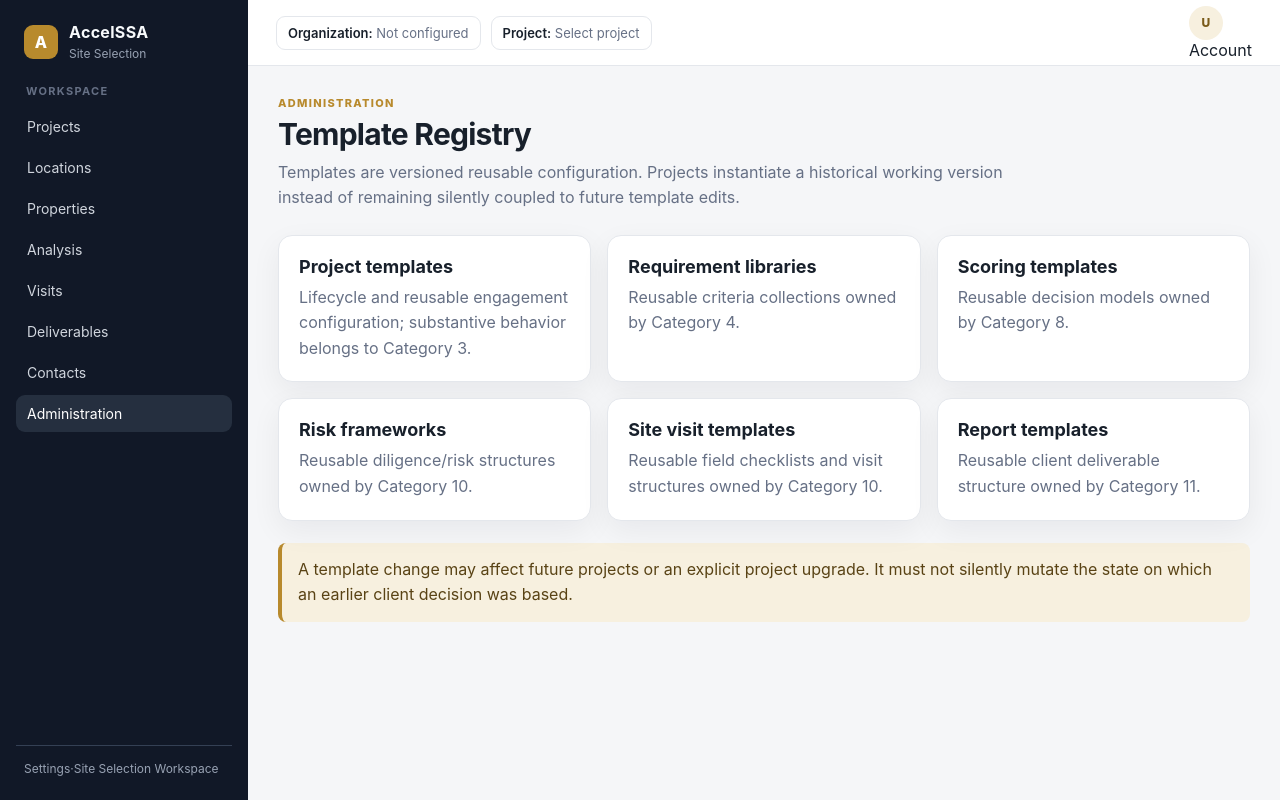
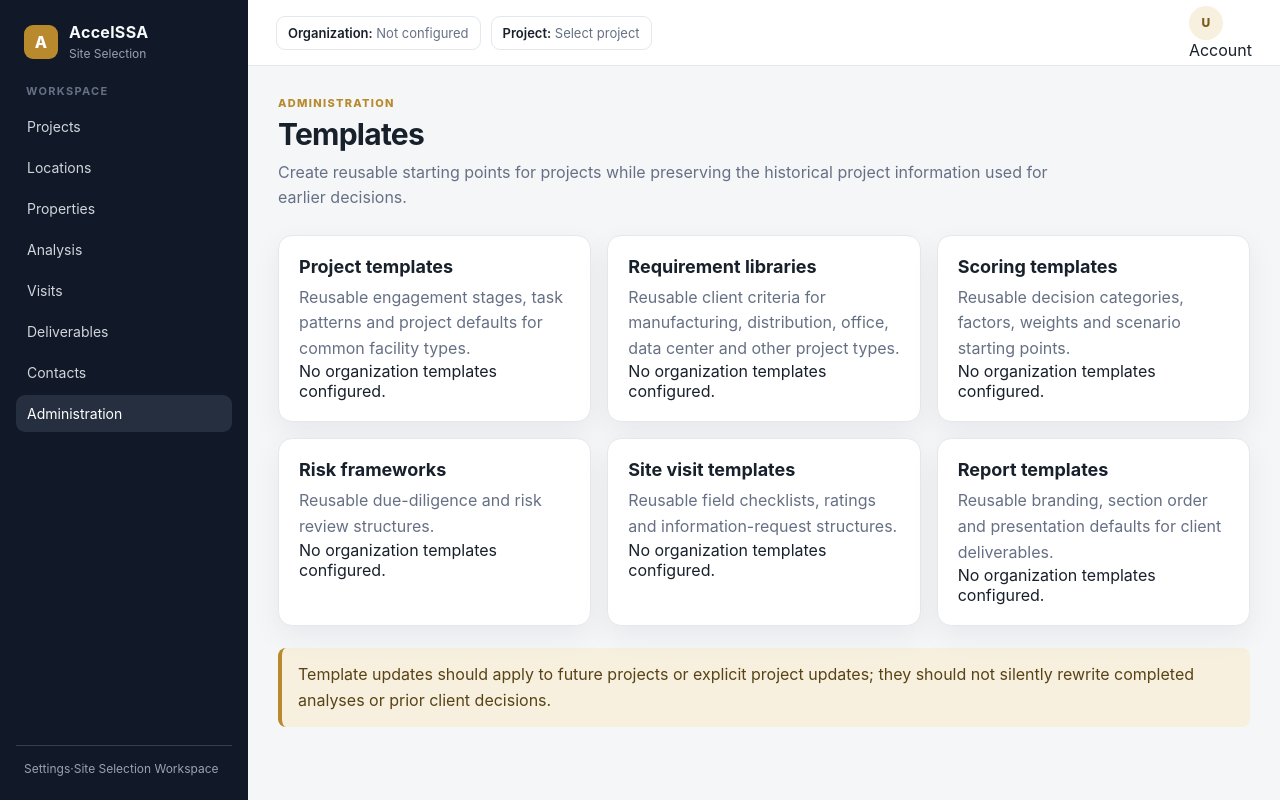
Before and after one commit to AccelAnalysis/AccelSSA, a Next.js app: page /administration/templates in a window 1280 px wide. Built offline with nearby package versions, Linux system fonts and the light colour scheme.

Commit message:
Make template administration product-facing

```diff
--- a/src/app/administration/templates/page.tsx
+++ b/src/app/administration/templates/page.tsx
@@ -1,16 +1,32 @@
 import { PageHeader } from "@/components/ui/page-header";
 
 const templateFamilies = [
-  ["Project templates", "Lifecycle and reusable engagement configuration; substantive behavior belongs to Category 3."],
-  ["Requirement libraries", "Reusable criteria collections owned by Category 4."],
-  ["Scoring templates", "Reusable decision models owned by Category 8."],
-  ["Risk frameworks", "Reusable diligence/risk structures owned by Category 10."],
-  ["Site visit templates", "Reusable field checklists and visit structures owned by Category 10."],
-  ["Report templates", "Reusable client deliverable structure owned by Category 11."],
-];
+  ["Project templates", "Reusable engagement stages, task patterns and project defaults for common facility types."],
+  ["Requirement libraries", "Reusable client criteria for manufacturing, distribution, office, data center and other project types."],
+  ["Scoring templates", "Reusable decision categories, factors, weights and scenario starting points."],
+  ["Risk frameworks", "Reusable due-diligence and risk review structures."],
+  ["Site visit templates", "Reusable field checklists, ratings and information-request structures."],
+  ["Report templates", "Reusable branding, section order and presentation defaults for client deliverables."],
+] as const;
 
 export default function TemplatesPage() {
-  return <><PageHeader eyebrow="Administration" title="Template Registry" description="Templates are versioned reusable configuration. Projects instantiate a historical working version instead of remaining silently coupled to future template edits." />
-  <div className="grid grid-3">{templateFamilies.map(([name, description]) => <div className="card" key={name}><h2>{name}</h2><p>{description}</p></div>)}</div>
-  <p className="callout section">A template change may affect future projects or an explicit project upgrade. It must not silently mutate the state on which an earlier client decision was based.</p></>;
+  return (
+    <>
+      <PageHeader
+        eyebrow="Administration"
+        title="Templates"
+        description="Create reusable starting points for projects while preserving the historical project information used for earlier decisions."
+      />
+      <div className="grid grid-3">
+        {templateFamilies.map(([name, description]) => (
+          <article className="card settings-card" key={name}>
+            <h2>{name}</h2>
+            <p>{description}</p>
+            <span className="muted-note">No organization templates configured.</span>
+          </article>
+        ))}
+      </div>
+      <p className="callout section">Template updates should apply to future projects or explicit project updates; they should not silently rewrite completed analyses or prior client decisions.</p>
+    </>
+  );
 }
```
